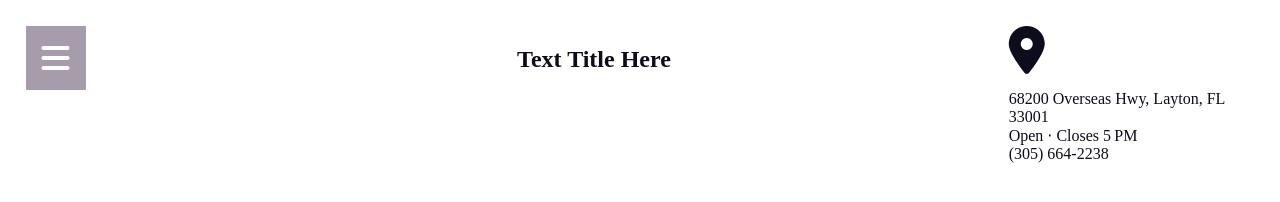
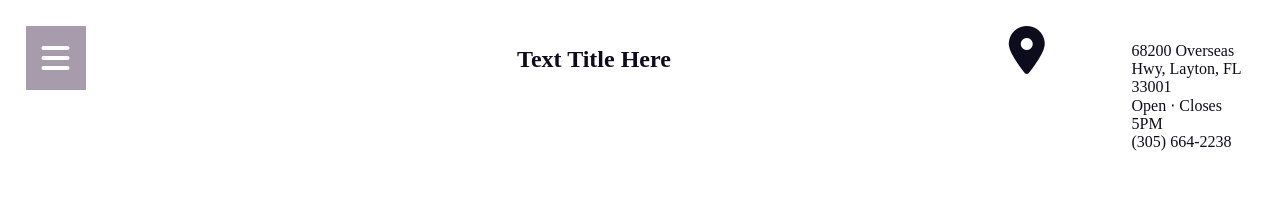
Before and after one commit to WishDotCom/challenge-landingpage2, a plain HTML site: page index.html in a window 1280 px wide. Drawn offline with Linux system fonts and the light colour scheme.

Commit message:
Changing some stuff with the contact info and drop down menu

```diff
--- a/css/developer.css
+++ b/css/developer.css
@@ -28,7 +28,7 @@ body {
     cursor: pointer;
   }
 
-  .dropbtn:hover, .dropbtn:focus {
+  .dropbtn:focus {
     background-color: var(--oxford-blue);
   }
 
@@ -61,3 +61,13 @@ body {
   .show {display:block;}
 
   /* No longer W3Schools */
+
+  .contact-nav {
+    display: grid;
+    grid-template-columns: 1fr 1fr;
+    padding: 0px;
+  }
+
+  .contact-nav > i {
+    margin: 0px;
+  }
--- a/index.html
+++ b/index.html
@@ -34,17 +34,16 @@
                 <h1 class="main-title">Text Title Here</h1>
                 </div>
 
-                <div class="contact">
-                  <i class="fa-sharp fa-solid fa-location-dot fa-3x"></i>
+                <div class="contact-nav">
+                    <i class="fa-sharp fa-solid fa-location-dot fa-3x"></i>
 
-                  <p>68200 Overseas Hwy, Layton, FL 33001
-                    <br>
-                    Open ⋅ Closes 5 PM
-                    <br>
-                    (305) 664-2238
+                      <p>68200 Overseas Hwy, Layton, FL 33001
+                        <br>
+                        Open ⋅ Closes 5PM
+                        <br>
+                        (305) 664-2238
+                      </p>
 
-
-                  </p>
                 </div>
     </nav>
     </div>
```
